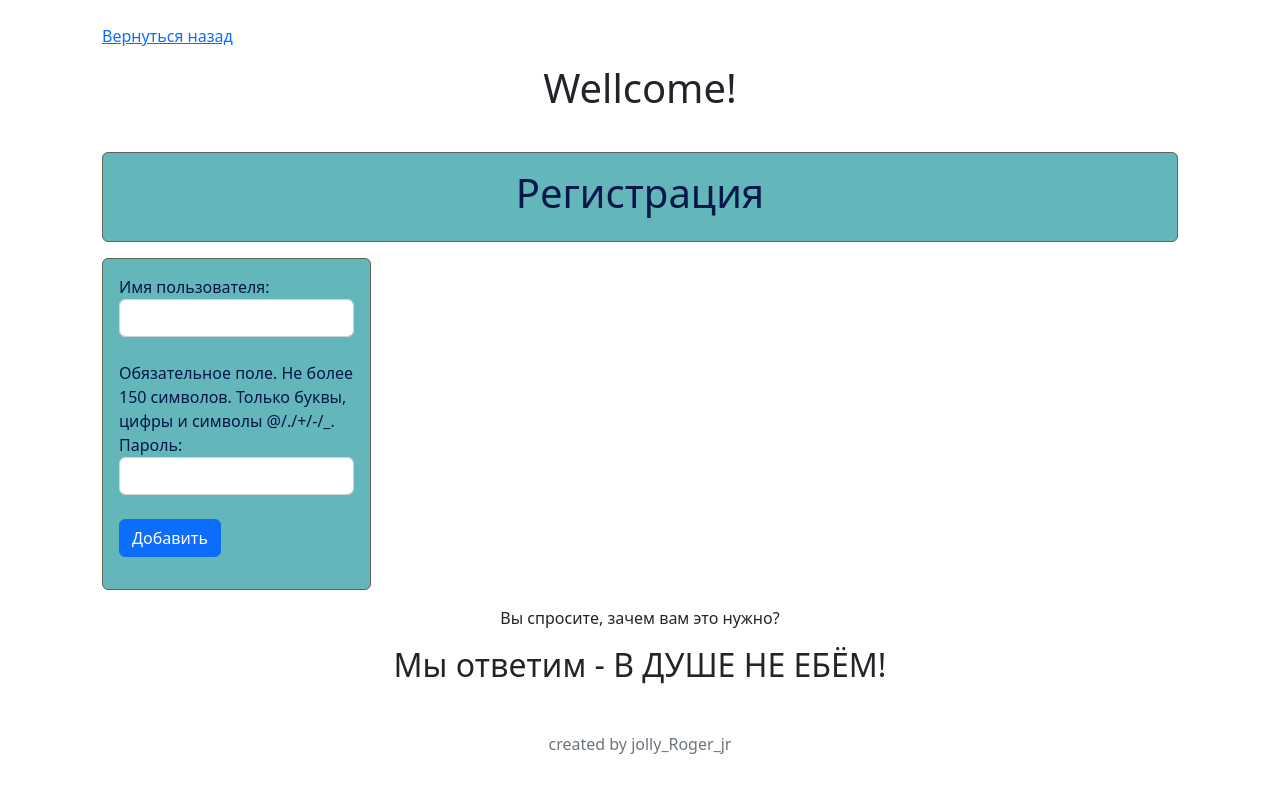
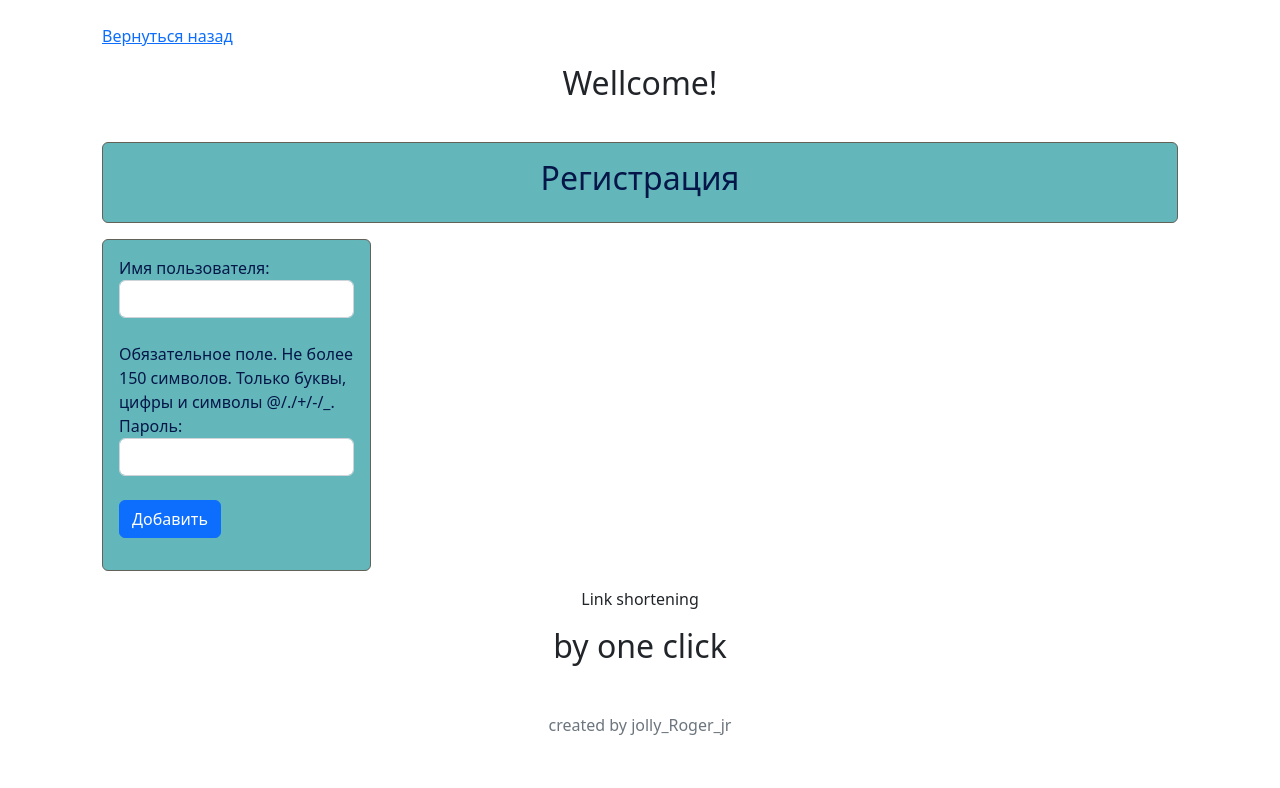
Before and after one commit to jolly-Roger-jr/LinkCon, a Django app: page /register in a window 1280 px wide. Shown: the part 89-877 px from the top of the page. After the commit the page ends 824 px from the top, so only its background shows below. Run offline with Django 4.2, Linux system fonts and the light colour scheme.

Commit message:
some changes

```diff
--- a/linkconvertor/main/forms.py
+++ b/linkconvertor/main/forms.py
@@ -11,7 +11,7 @@ class LinkForm(ModelForm):
         widgets = {
             "original_url": TextInput(attrs={
                 'class': 'form-control',
-                'placeholder': 'Вводи свою ссаную ссылку',
+                'placeholder': 'Введите ссылку',
                 'id': 'original_url_input'
             }),
         }
--- a/linkconvertor/main/templates/main/base.html
+++ b/linkconvertor/main/templates/main/base.html
@@ -42,7 +42,7 @@
                     <a class="nav-link {% if url_list == request.path %}active{% endif %}" href = "{{url_list}}">List</a></li> <!--текст и адрес ссылок хедера-->
 
                 <li class="nav-item">
-                        {% url 'logout_page' as url_logout_page %}
+                    {% url 'logout_page' as url_logout_page %}
                     <a class="btn btn-danger ml-5" href ="{{url_logout_page}}">Выйти</a></li>
 
                 {% else %}
@@ -53,7 +53,7 @@
 
                     <li class="nav-item">
                         {% url 'login_page' as url_login_page %}
-                    <a class="nav-link {% if url_login_page == request.path %}active{% endif %}" href ="{{url_login_page}}">Войти</a></li>
+                        <a class="nav-link {% if url_login_page == request.path %}active{% endif %}" href ="{{url_login_page}}">Войти</a></li>
 
                 {% endif %}
 
--- a/linkconvertor/main/templates/main/list.html
+++ b/linkconvertor/main/templates/main/list.html
@@ -17,6 +17,6 @@
                  <h3>list is empty</h3>
              </div>
     {% endif %}
-    <p> Вы спросите, зачем вам это нужно?</p>
-    <h2>Мы ответим - В ДУШЕ НЕ ЕБЁМ!</h2>
+    <p>Link shortening</p>
+    <h2>by one click</h2>
 {% endblock %}
--- a/linkconvertor/main/templates/main/login.html
+++ b/linkconvertor/main/templates/main/login.html
@@ -19,8 +19,8 @@
         </form>
     </div>
     <div class="text-center">
-        <p>Вы спросите, зачем вам это нужно?</p>
-        <h2>Мы ответим - В ДУШЕ НЕ ЕБЁМ!</h2>
+        <p>Link shortening</p>
+        <h2>by one click</h2>
     </div>
 
 {% endblock %}
--- a/linkconvertor/main/templates/main/register_page.html
+++ b/linkconvertor/main/templates/main/register_page.html
@@ -6,9 +6,9 @@
 
 {% block other %}
     <p><a href ='/'>Вернуться назад</a></p>
-    <h1 class ="text-center" >Wellcome!</h1><br>
+    <h2 class ="text-center" >Wellcome!</h2><br>
     <div class="text-center alert ss-warning mt-2 mt-2">
-        <h1>Регистрация</h1>
+        <h2>Регистрация</h2>
     </div>
     <div class="alert ss-warning mt-2 col-3">
         <form id="add form" method="post">
@@ -18,8 +18,8 @@
         </form>
     </div>
     <div class="text-center">
-        <p>Вы спросите, зачем вам это нужно?</p>
-        <h2>Мы ответим - В ДУШЕ НЕ ЕБЁМ!</h2>
+        <p>Link shortening</p>
+        <h2>by one click</h2>
     </div>
 
 {% endblock %}
```
Also changed, not shown: linkconvertor/main/templates/main/index.html (+4 -4 lines), linkconvertor/db.sqlite3, 2 other files.
